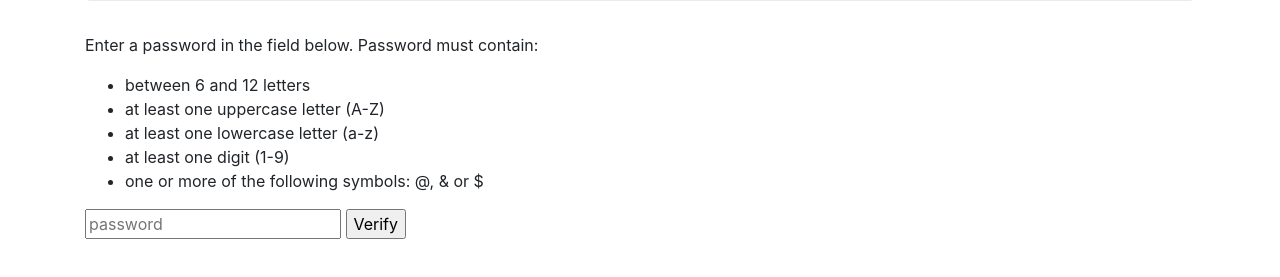
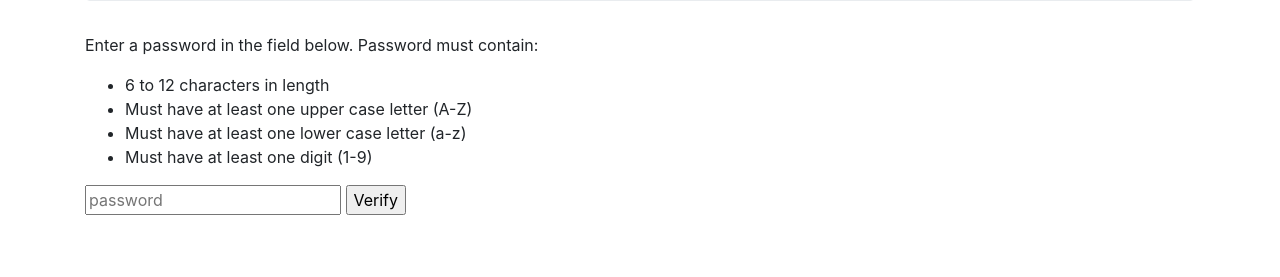
Before and after one commit to MarcLignarius/JS.RegExPractice, a plain HTML site: page index.html in a window 1280 px wide. Shown: the part 183-460 px from the top of the page. Drawn offline with Linux system fonts and the light colour scheme.

Commit message:
simplify validation criteria for now

```diff
--- a/index.html
+++ b/index.html
@@ -19,11 +19,10 @@
 <form onsubmit="validatePassword()">
 <p>Enter a password in the field below. Password must contain:</p>
 <ul>
-  <li>between 6 and 12 letters</li>
-  <li>at least one uppercase letter (A-Z)</li>
-  <li>at least one lowercase letter (a-z)</li>
-  <li>at least one digit (1-9)</li>
-  <li>one or more of the following symbols: @, & or $</li>
+  <li>6 to 12 characters in length</li>
+  <li>Must have at least one upper case letter (A-Z)</li>
+  <li>Must have at least one lower case letter (a-z)</li>
+  <li>Must have at least one digit (1-9)</li>
 </ul>
 <input type="text" name="password" id="password" placeholder="password" required>
 <input type="submit" value="Verify">
```
